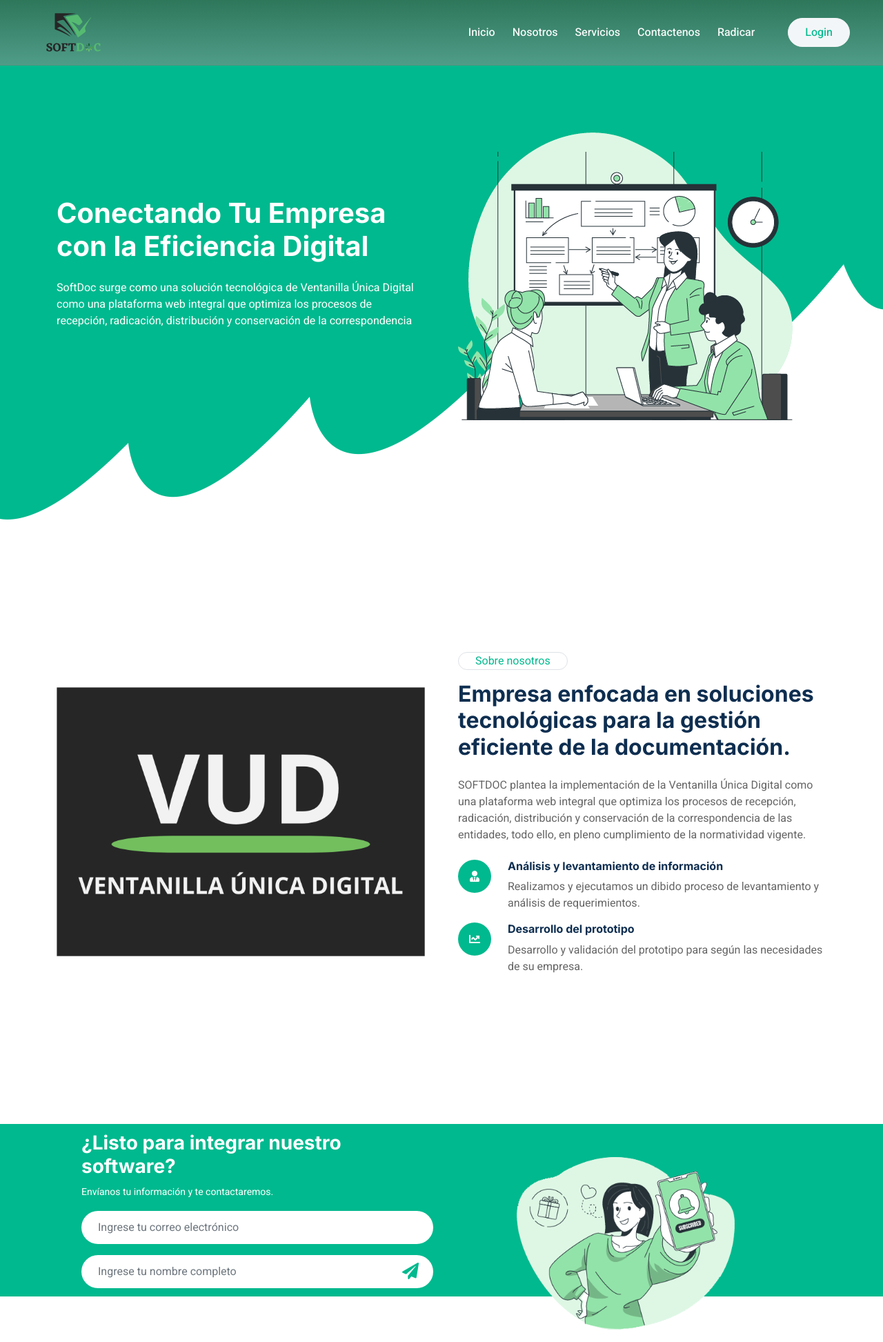
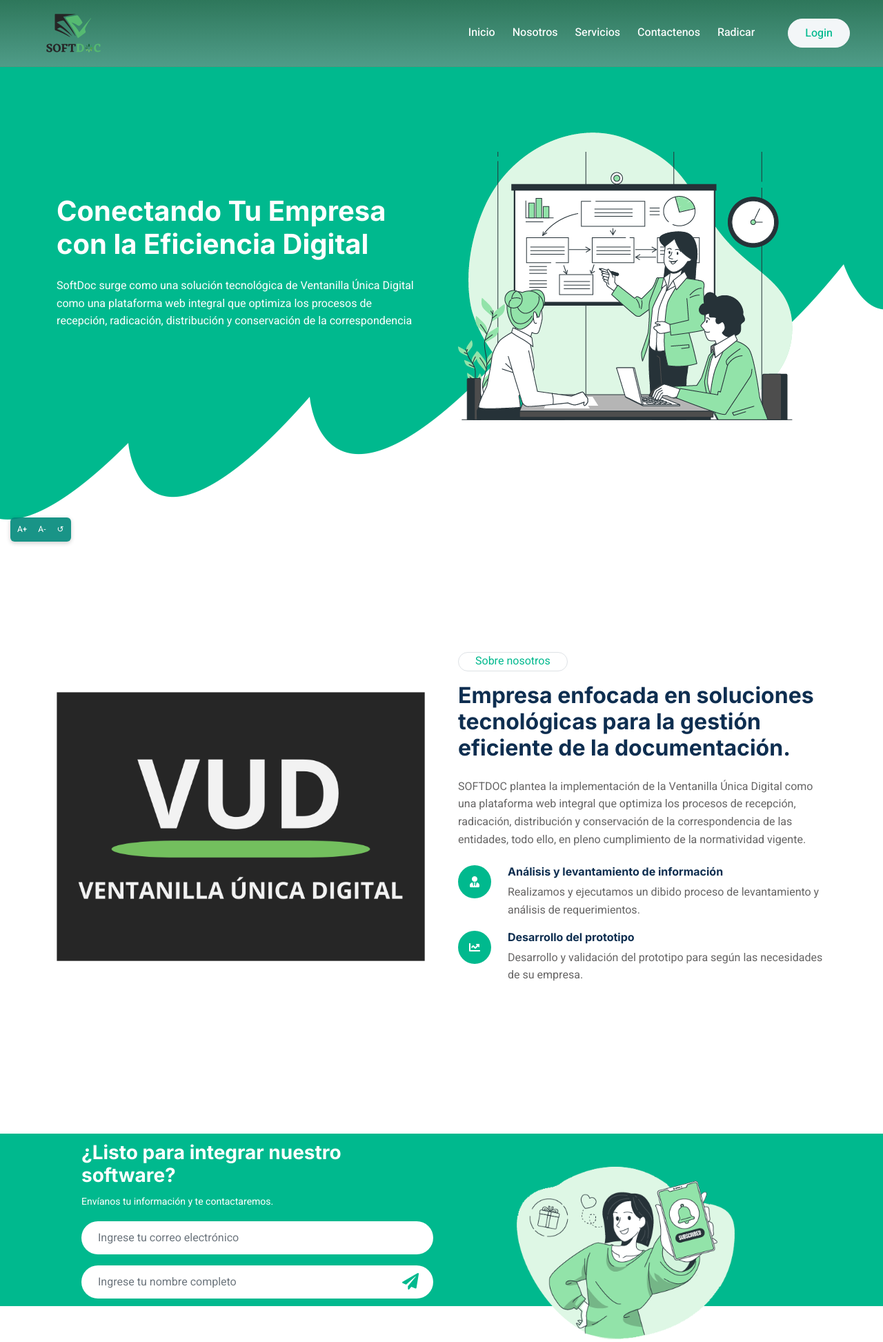
Before and after one commit to Weimart24/PrototipoSoftDoc, a PHP site: page / in a window 1280 px wide. Shown: the top 1945 px of the page at 69% size. Run offline with PHP 8.4, Linux system fonts and the light colour scheme; some libraries are stand-ins or nearby versions.

Commit message:
Se le pone el zoom para las letras en el index

```diff
--- a/index.php
+++ b/index.php
@@ -3,6 +3,42 @@
 
 <head>
     <?php include('config_paginaComercial/modulos/head.php') ?>
+    <style>
+    body {
+        font-size: 16px;
+        line-height: 1.6;
+    }
+
+    .zoom-buttons {
+    position: fixed;
+    bottom: 15px;
+    left: 15px;
+    background: rgba(0, 137, 123, 0.9);
+    border-radius: 6px;
+    box-shadow: 0 2px 6px rgba(0, 0, 0, 0.2);
+    padding: 4px;
+    z-index: 1000;
+    display: flex;
+    gap: 4px;
+}
+
+.zoom-buttons button {
+    background: transparent;
+    border: none;
+    color: white;
+    font-size: 12px;
+    padding: 4px 6px;
+    border-radius: 4px;
+    cursor: pointer;
+    transition: background 0.2s;
+}
+
+.zoom-buttons button:hover {
+    background: rgba(255, 255, 255, 0.15);
+}
+
+</style>
+
 </head>
 
 <body>
@@ -55,7 +91,12 @@
         <!-- Features Start -->
         <?php include('config_paginaComercial/modulos/features.php') ?>
         <!-- Features End -->
-
+        <!-- la lupa-->
+        <div class="zoom-buttons">
+            <button onclick="zoomIn()" title="Aumentar texto">A+</button>
+            <button onclick="zoomOut()" title="Disminuir texto">A-</button>
+            <button onclick="resetZoom()" title="Restablecer">↺</button>
+        </div>
 
         <!-- Client Start -->
         <div class="container-xxl bg-primary my-6 py-5 wow fadeInUp" data-wow-delay="0.1s">
@@ -98,4 +139,27 @@
     <?php include('config_paginaComercial/modulos/script.php') ?>
 </body>
 
+<script>
+        let currentFontSize = 16;
+
+        function zoomIn() {
+            if (currentFontSize < 40) {
+                currentFontSize += 2;
+                document.body.style.fontSize = currentFontSize + 'px';
+            }
+        }
+
+        function zoomOut() {
+            if (currentFontSize > 10) {
+                currentFontSize -= 2;
+                document.body.style.fontSize = currentFontSize + 'px';
+            }
+        }
+
+        function resetZoom() {
+            currentFontSize = 16;
+            document.body.style.fontSize = currentFontSize + 'px';
+        }
+    </script>
+
 </html>
```
